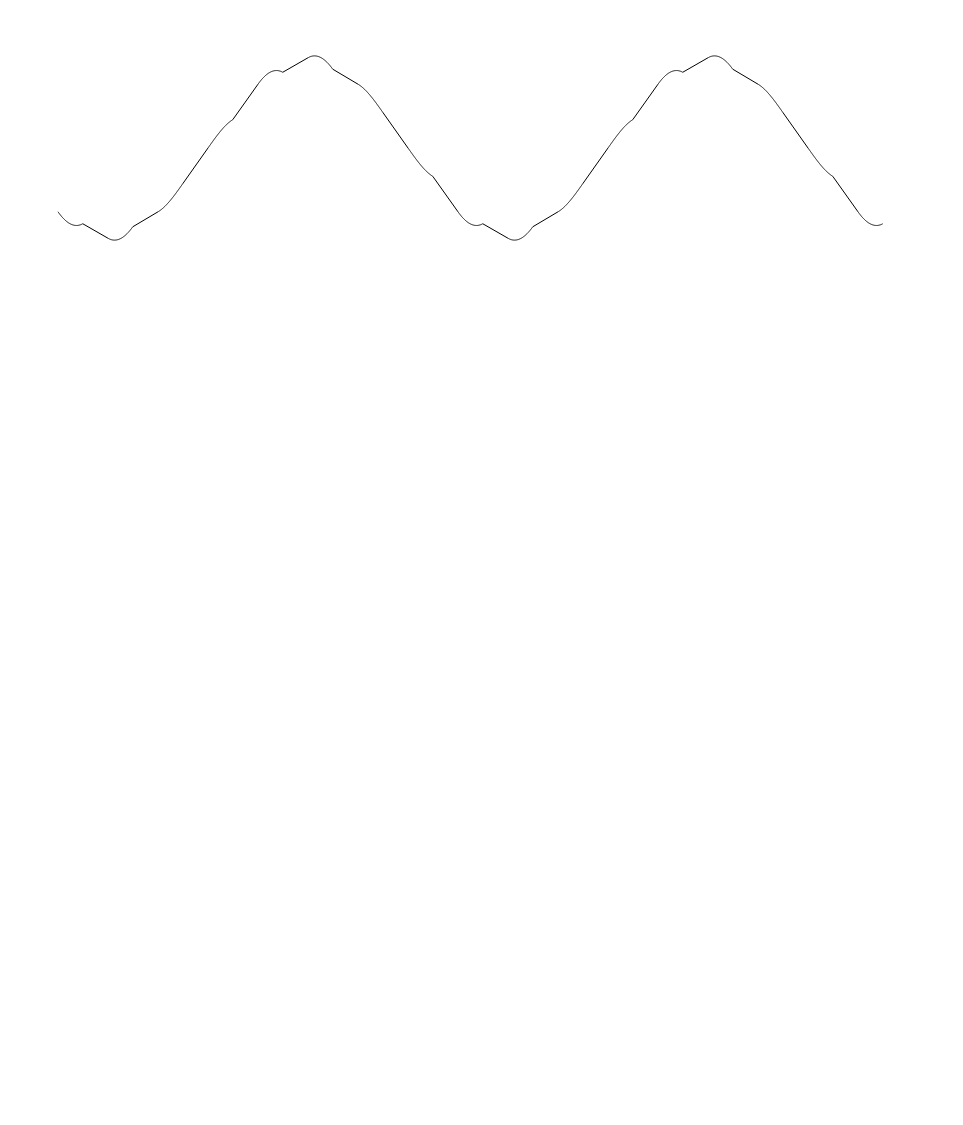
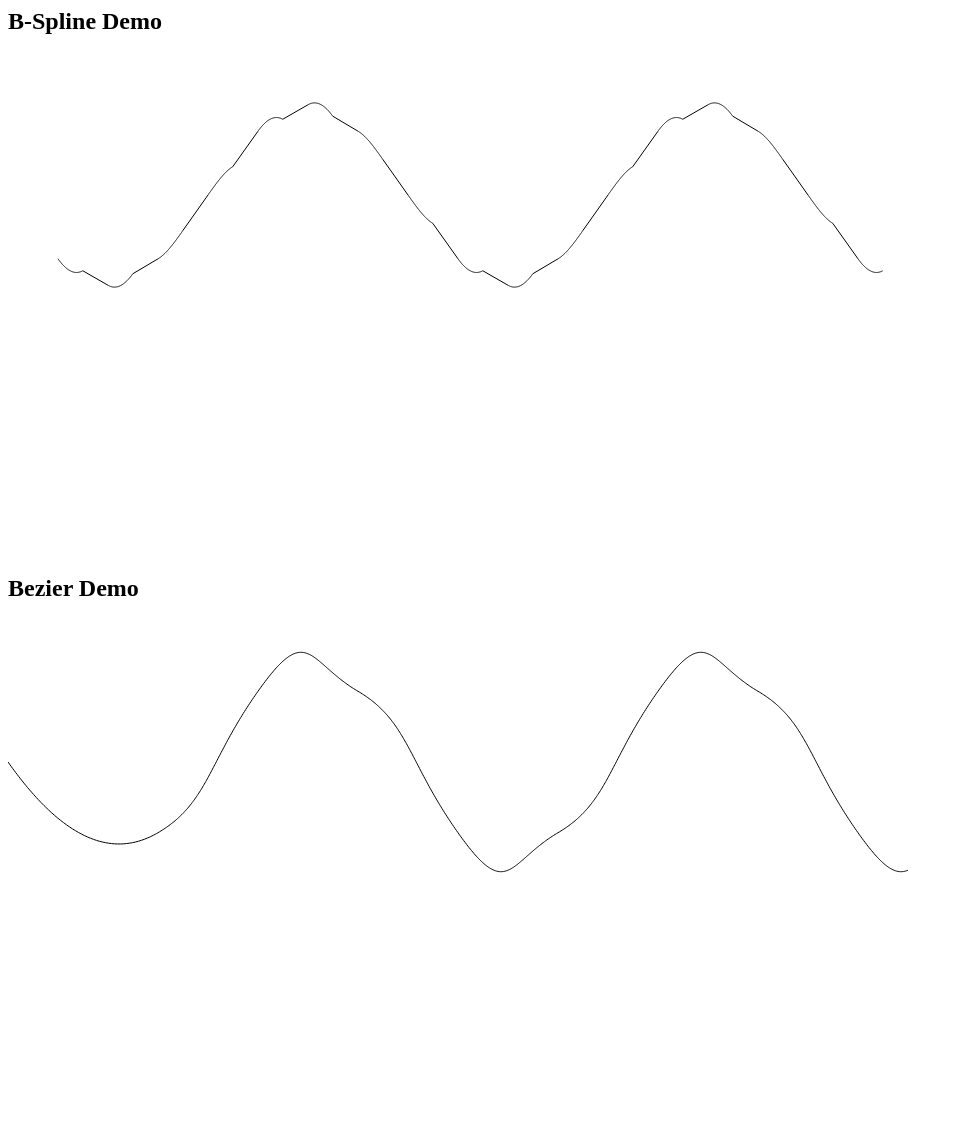
Before and after one commit to cschen1205/js-spline, a website: page example.html in a window 1280 px wide. Shown: the whole page, without its empty margins (0-963 px from the left). Before the commit the page ends 800 px from the top, so only its background shows below. Drawn offline with Linux system fonts and the light colour scheme.

Commit message:
example bezier and bsplie

```diff
--- a/example.html
+++ b/example.html
@@ -4,35 +4,59 @@
 </head>
 
 <body>
-<canvas id="canvas-bspline" width="900" height="500"></canvas>
 
+    <h2>B-Spline Demo</h2>
+    <canvas id="canvas-bspline" width="900" height="500"></canvas>
+
+    <h2>Bezier Demo</h2>
+    <canvas id="canvas-bezier" width="900" height="500"></canvas>
 
     <script>
-      var canvas = document.getElementById('canvas-bspline');
-      var context = canvas.getContext('2d');
+      var canvas_bspline = document.getElementById('canvas-bspline');
+      var context_bspline = canvas_bspline.getContext('2d');
+      var canvas_bezier = document.getElementById('canvas-bezier');
+      var context_bezier = canvas_bezier.getContext('2d');
 
       var bspline = new jsspline.BSpline({
           steps: 100
       });
+      var bezier = new jsspline.Bezier({
+          steps: 100
+      });
+
       for(var i=0; i < 20; ++i){
           var x = i * 50;
           var y = Math.sin(x * Math.PI / 200) * 100 + 140;
           bspline.addWayPoint({x : x, y: y, z: 0});
+          bezier.addWayPoint({x : x, y: y, z: 0});
       }
 
-      context.beginPath();
-      console.log("interpolated: " + bspline.nodes.length);
+      context_bspline.beginPath();
+
+      console.log("bspline interpolated: " + bspline.nodes.length);
       for(var i = 1; i < bspline.nodes.length; ++i){
           var x1 = bspline.nodes[i-1].x;
           var y1 = bspline.nodes[i-1].y;
           var x2 = bspline.nodes[i].x;
           var y2 = bspline.nodes[i].y;
 
-          context.moveTo(x1, y1);
-          context.lineTo(x2, y2);
-          console.log(x1 + ", " + y1);
+          context_bspline.moveTo(x1, y1);
+          context_bspline.lineTo(x2, y2);
       }
-      context.stroke();
+      context_bspline.stroke();
+
+      context_bezier.beginPath();
+      for(var i = 1; i < bezier.nodes.length; ++i) {
+          var x1 = bezier.nodes[i-1].x;
+          var y1 = bezier.nodes[i-1].y;
+          var x2 = bezier.nodes[i].x;
+          var y2 = bezier.nodes[i].y;
+
+          context_bezier.moveTo(x1, y1);
+          context_bezier.lineTo(x2, y2);
+      }
+      context_bezier.stroke();
+
     </script>
 </body>
 
```
